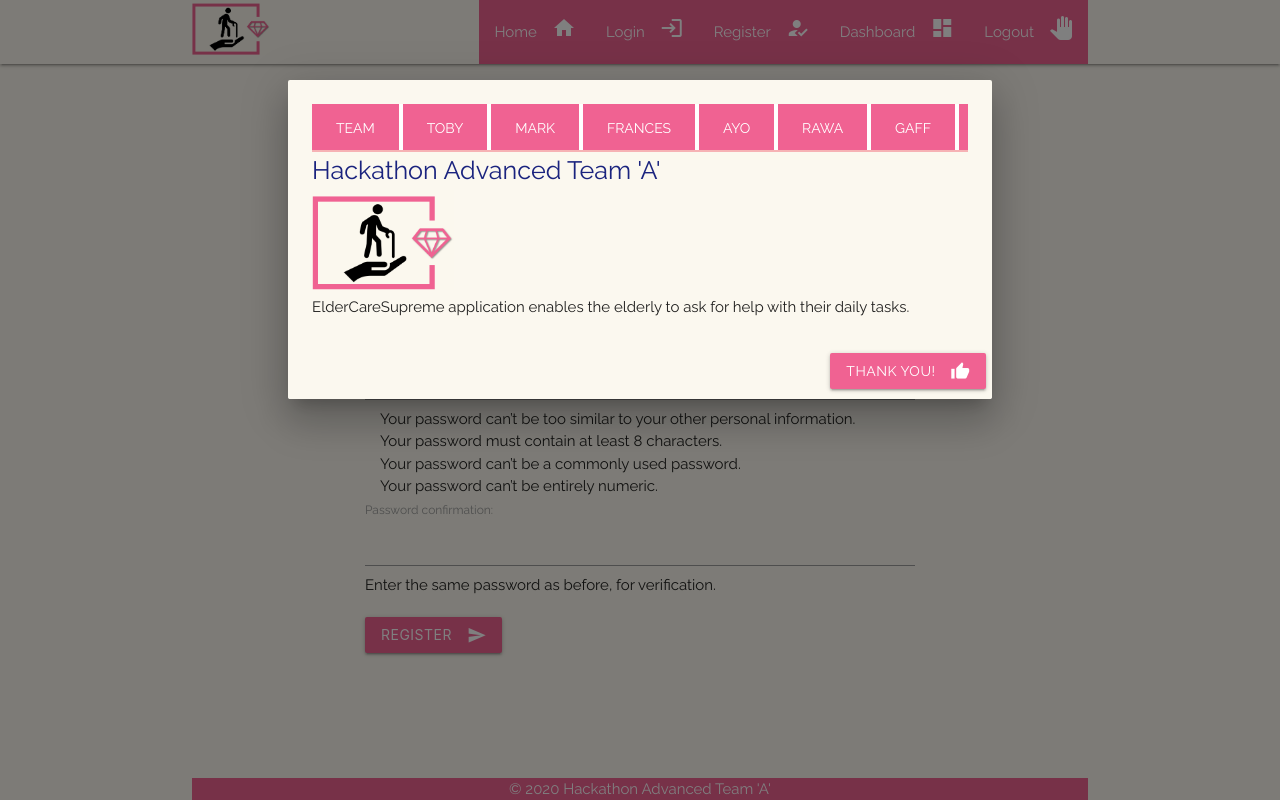
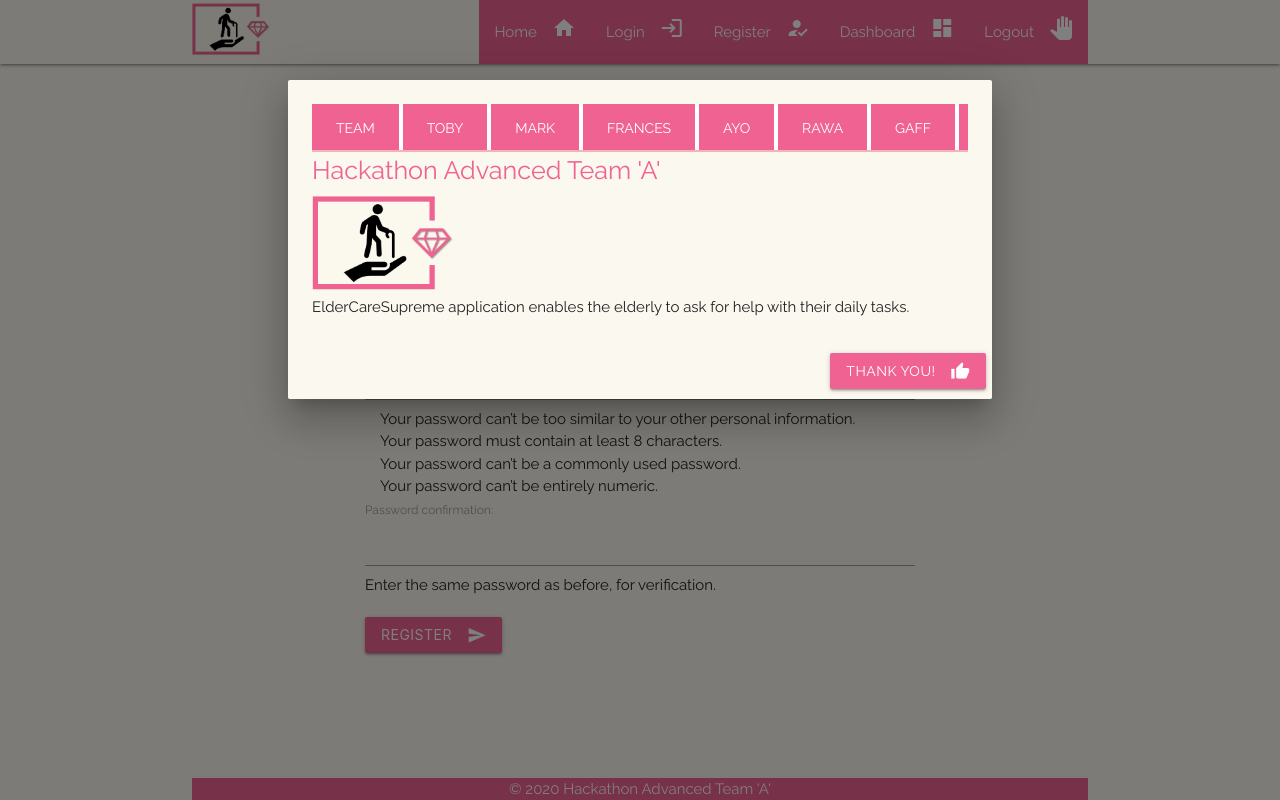
Before and after one commit to NaoiseGaffney/ElderCareSupreme, a Django app: page /register/ in a window 1280 px wide, after a click that opens the changed part. Run offline with Django 3.2, Linux system fonts and the light colour scheme; some libraries are stand-ins or nearby versions.

```diff
--- a/src/templates/partials/_footer.html
+++ b/src/templates/partials/_footer.html
@@ -32,42 +32,42 @@
                         </li>
                     </ul>
                     <div id="group" class="col s12">
-                        <p class="flow-text indigo-text text-darken-4">Hackathon Advanced Team 'A'</p>
+                        <p class="flow-text pink-text text-lighten-2">Hackathon Advanced Team 'A'</p>
                         <p><img src="/static/images/ElderCareSupremeLogo.png" height="100"></p>
                         <p>ElderCareSupreme application enables the elderly to ask for help with their daily tasks.</p>
                     </div>
                     <div id="toby" class="col s12">
-                        <p class="flow-text indigo-text text-darken-4">Tobiasz Chodarewicz - "Toby"</p>
+                        <p class="flow-text pink-text text-lighten-2">Tobiasz Chodarewicz - "Toby"</p>
                         <p><img src="/static/images/Toby.jpeg" height="100"></p>
                         <p>Code Institute Alumni, our back-end specialist using Python, Django, and PostgreSQL.</p>
                     </div>
                     <div id="mark" class="col s12">
-                        <p class="flow-text indigo-text text-darken-4">Mark Dyson</p>
+                        <p class="flow-text pink-text text-lighten-2">Mark Dyson</p>
                         <p><img src="/static/images/Mark.jpeg" height="100"></p>
                         <p>Code Institute Alumni, our documentaion and Use Case specialist, aiding in design and testing.</p>
                     </div>
                     <div id="frances" class="col s12">
-                        <p class="flow-text indigo-text text-darken-4">Frances Vugts</p>
+                        <p class="flow-text pink-text text-lighten-2">Frances Vugts</p>
                         <p><img src="/static/images/Frances.jpeg" height="100"></p>
                         <p>Code Institute Learner, front-end specialist using Materialize and custom CSS/HTML, aiding in design and testing.</p>
                     </div>
                     <div id="ayo" class="col s12">
-                        <p class="flow-text indigo-text text-darken-4">Ayotunde Akinsola</p>
+                        <p class="flow-text pink-text text-lighten-2">Ayotunde Akinsola</p>
                         <p><img src="/static/images/Ayo.jpeg" height="100"></p>
                         <p>Code Institute Alumni, recently married and off to his honeymoon, ...</p>
                     </div>
                     <div id="rawa" class="col s12">
-                        <p class="flow-text indigo-text text-darken-4">Rawa Aref</p>
+                        <p class="flow-text pink-text text-lighten-2">Rawa Aref</p>
                         <p><img src="/static/images/Rawa.jpeg" height="100"></p>
                         <p>Code Institute Alumni, ..., aiding in design and testing.</p>
                     </div>
                     <div id="gaff" class="col s12">
-                        <p class="flow-text indigo-text text-darken-4">Naoise Gaffney - "Gaff"</p>
+                        <p class="flow-text pink-text text-lighten-2">Naoise Gaffney - "Gaff"</p>
                         <p><img src="/static/images/Gaff.png" height="100"></p>
                         <p>Code Institute Learner, front-end specialist using Materialize and custom CSS/HTML, aiding in design and testing. Team coordinator.</p>
                     </div>
                     <div id="code" class="col s12">
-                        <p class="flow-text indigo-text text-darken-4">Code on GitHub</p>
+                        <p class="flow-text pink-text text-lighten-2">Code on GitHub</p>
                         <p>All our efforts in creating this application to aid the elderly in getting daily tasks done, is available on our GitHub Repository.</p>
                         <p><a href="https://github.com/NaoiseGaffney/ElderCareSupreme" target="_blank" class="pink lighten-2 waves-effect">Link to Elder Care Supreme Repository on GitHub.</a></p>
                     </div>
```
Also changed, not shown: src/dashboard/migrations/0001_initial.py (deleted).
